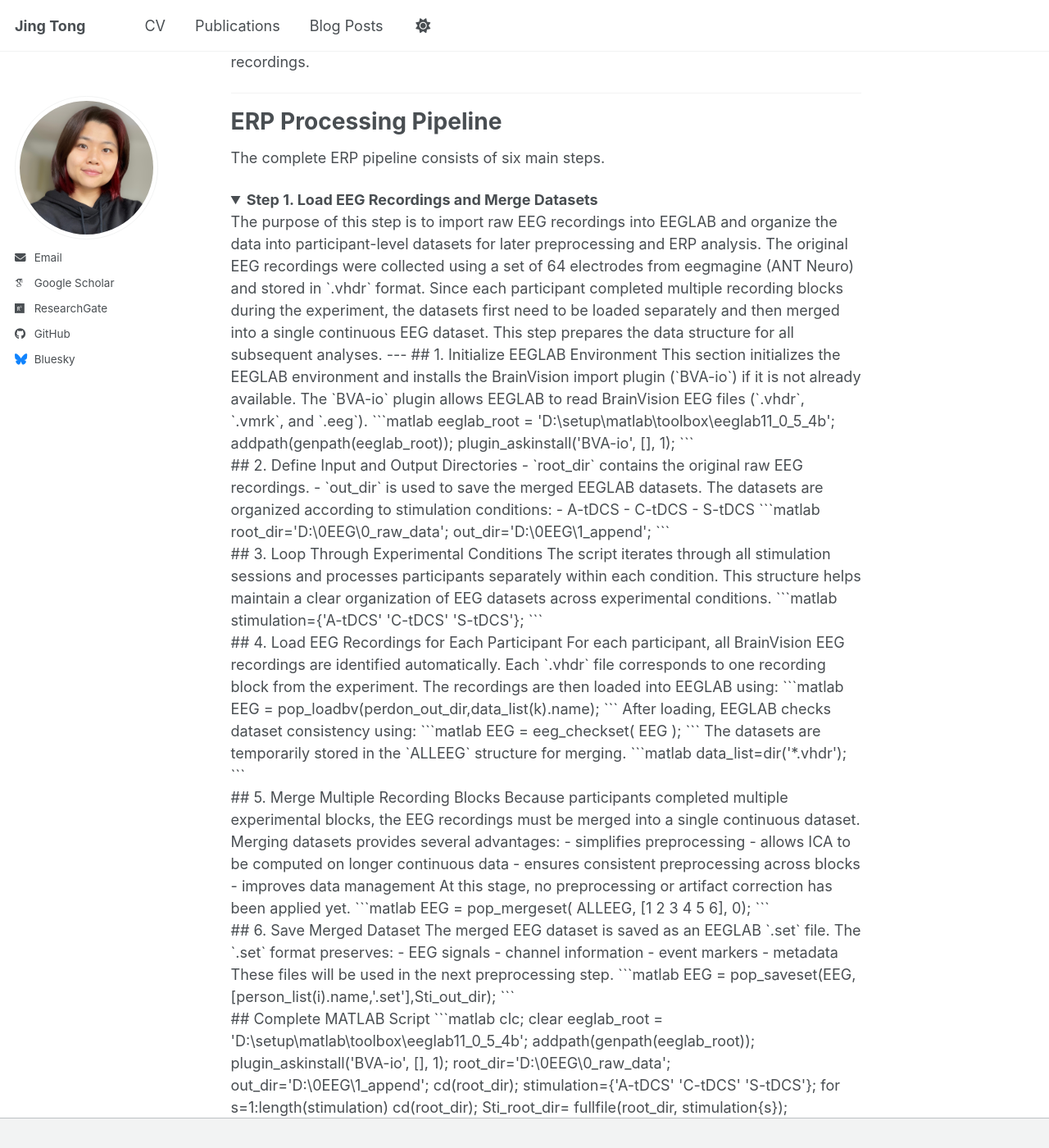
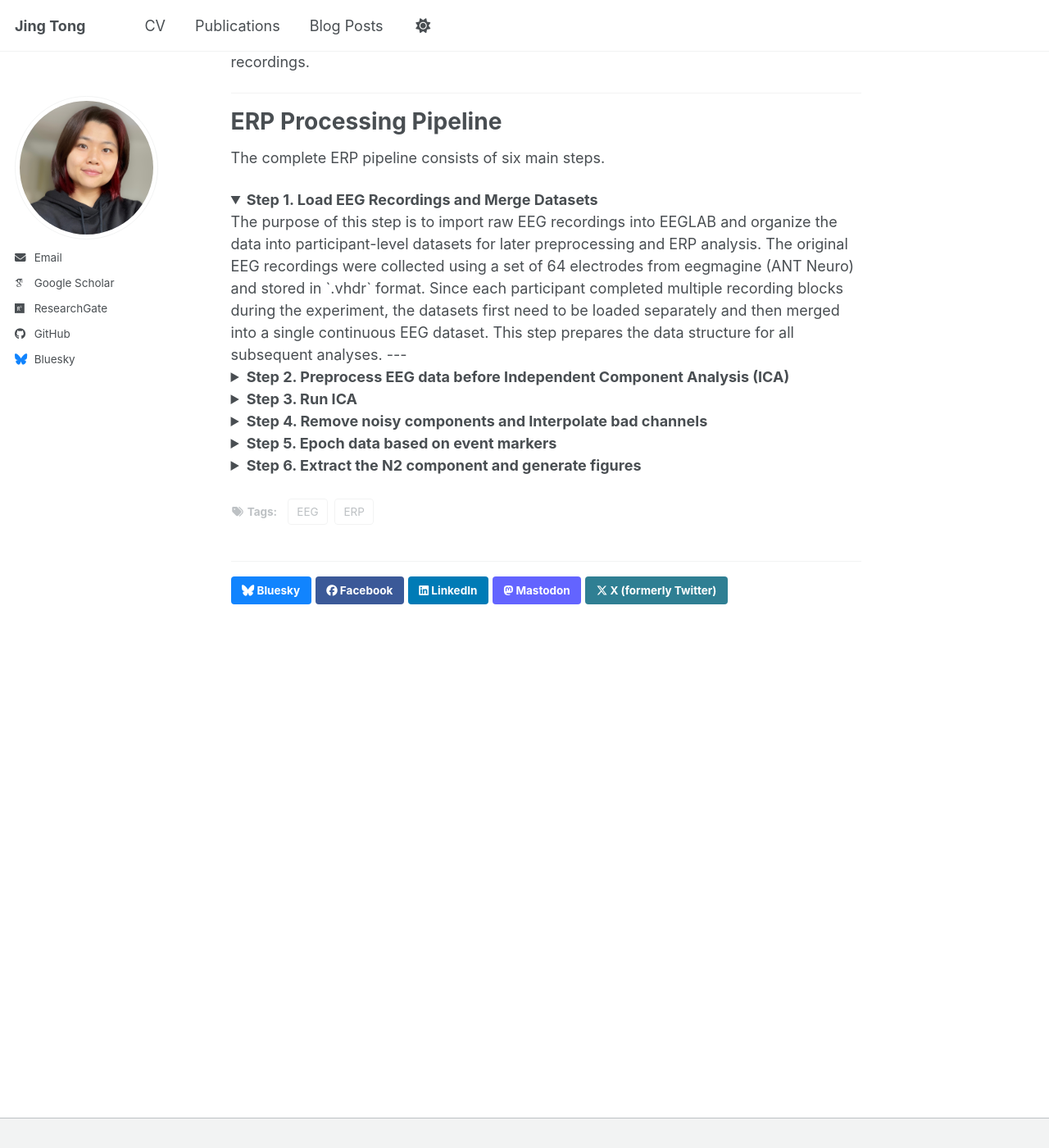
Before and after one commit to JingTong01/jingtong01.github.io, a Jekyll site: the page built from _posts/2012-08-14-blog-post-1.md, in a window 1280 px wide and 1400 px high, scrolled down 779 px. Shown: the whole window at 82% size. Built offline with Jekyll 4.4.1, drawn with Linux system fonts in a browser that asks for light colours; some web fonts are replaced; a script bundle is joined from its source files by our own code; library files that are not in the unit come from our copies; some of the changed text lies outside the part shown.

Commit message:
Update 2012-08-14-blog-post-1.md

````diff
--- a/_posts/2012-08-14-blog-post-1.md
+++ b/_posts/2012-08-14-blog-post-1.md
@@ -43,178 +43,7 @@ The original EEG recordings were collected using  a set of 64 electrodes from ee
 This step prepares the data structure for all subsequent analyses.
 
 ---
-## 1. Initialize EEGLAB Environment
 
-This section initializes the EEGLAB environment and installs the BrainVision import plugin (`BVA-io`) if it is not already available.
-
-The `BVA-io` plugin allows EEGLAB to read BrainVision EEG files (`.vhdr`, `.vmrk`, and `.eeg`).
-
-```matlab
-eeglab_root = 'D:\setup\matlab\toolbox\eeglab11_0_5_4b';
-addpath(genpath(eeglab_root));
-
-plugin_askinstall('BVA-io', [], 1);
-```
-
-<br>
-
-## 2. Define Input and Output Directories
-
-- `root_dir` contains the original raw EEG recordings.
-- `out_dir` is used to save the merged EEGLAB datasets.
-
-The datasets are organized according to stimulation conditions:
-
-- A-tDCS
-- C-tDCS
-- S-tDCS
-
-```matlab
-root_dir='D:\0EEG\0_raw_data';
-out_dir='D:\0EEG\1_append';
-```
-
-<br>
-
-## 3. Loop Through Experimental Conditions
-
-The script iterates through all stimulation sessions and processes participants separately within each condition.
-
-This structure helps maintain a clear organization of EEG datasets across experimental conditions.
-
-```matlab
-stimulation={'A-tDCS' 'C-tDCS' 'S-tDCS'};
-```
-
-<br>
-
-## 4. Load EEG Recordings for Each Participant
-
-For each participant, all BrainVision EEG recordings are identified automatically.
-
-Each `.vhdr` file corresponds to one recording block from the experiment.
-
-The recordings are then loaded into EEGLAB using:
-
-```matlab
-EEG = pop_loadbv(perdon_out_dir,data_list(k).name);
-```
-
-After loading, EEGLAB checks dataset consistency using:
-
-```matlab
-EEG = eeg_checkset( EEG );
-```
-
-The datasets are temporarily stored in the `ALLEEG` structure for merging.
-
-```matlab
-data_list=dir('*.vhdr');
-```
-
-<br>
-
-## 5. Merge Multiple Recording Blocks
-
-Because participants completed multiple experimental blocks, the EEG recordings must be merged into a single continuous dataset.
-
-Merging datasets provides several advantages:
-
-- simplifies preprocessing
-- allows ICA to be computed on longer continuous data
-- ensures consistent preprocessing across blocks
-- improves data management
-
-At this stage, no preprocessing or artifact correction has been applied yet.
-
-```matlab
-EEG = pop_mergeset( ALLEEG, [1 2 3 4 5 6], 0);
-```
-
-<br>
-
-## 6. Save Merged Dataset
-
-The merged EEG dataset is saved as an EEGLAB `.set` file.
-
-The `.set` format preserves:
-
-- EEG signals
-- channel information
-- event markers
-- metadata
-
-These files will be used in the next preprocessing step.
-
-```matlab
-EEG = pop_saveset(EEG,[person_list(i).name,'.set'],Sti_out_dir);
-```
-
-<br>
-
-## Complete MATLAB Script
-
-```matlab
-clc;
-clear
-
-eeglab_root = 'D:\setup\matlab\toolbox\eeglab11_0_5_4b';
-addpath(genpath(eeglab_root));
-
-plugin_askinstall('BVA-io', [], 1);
-
-root_dir='D:\0EEG\0_raw_data';
-out_dir='D:\0EEG\1_append';
-
-cd(root_dir);
-
-stimulation={'A-tDCS' 'C-tDCS' 'S-tDCS'};
-
-for s=1:length(stimulation)
-
-    cd(root_dir);
-
-    Sti_root_dir= fullfile(root_dir, stimulation{s});
-    cd(Sti_root_dir)
-
-    person_list=dir('0*');
-
-    for i=1:length(person_list)
-
-        perdon_out_dir=fullfile(Sti_root_dir,person_list(i).name);
-        cd(perdon_out_dir)
-
-        data_list=dir('*.vhdr');
-
-        [ALLEEG EEG CURRENTSET ALLCOM] = eeglab;
-
-        for k=1:length(data_list)
-
-            EEG = pop_loadbv(perdon_out_dir,data_list(k).name);
-
-            EEG = eeg_checkset( EEG );
-
-            [ALLEEG EEG CURRENTSET] = pop_newset( ...
-                ALLEEG, EEG, 1,'gui','off');
-
-        end
-
-        EEG = pop_mergeset( ALLEEG, [1 2 3 4 5 6], 0);
-
-        Sti_out_dir= fullfile(out_dir, stimulation{s});
-
-        if~exist(Sti_out_dir,'file')
-            mkdir(Sti_out_dir)
-        end
-
-        EEG = pop_saveset( ...
-            EEG, ...
-            [person_list(i).name,'.set'], ...
-            Sti_out_dir);
-
-    end
-end
-```
 
 
 </details>
````
